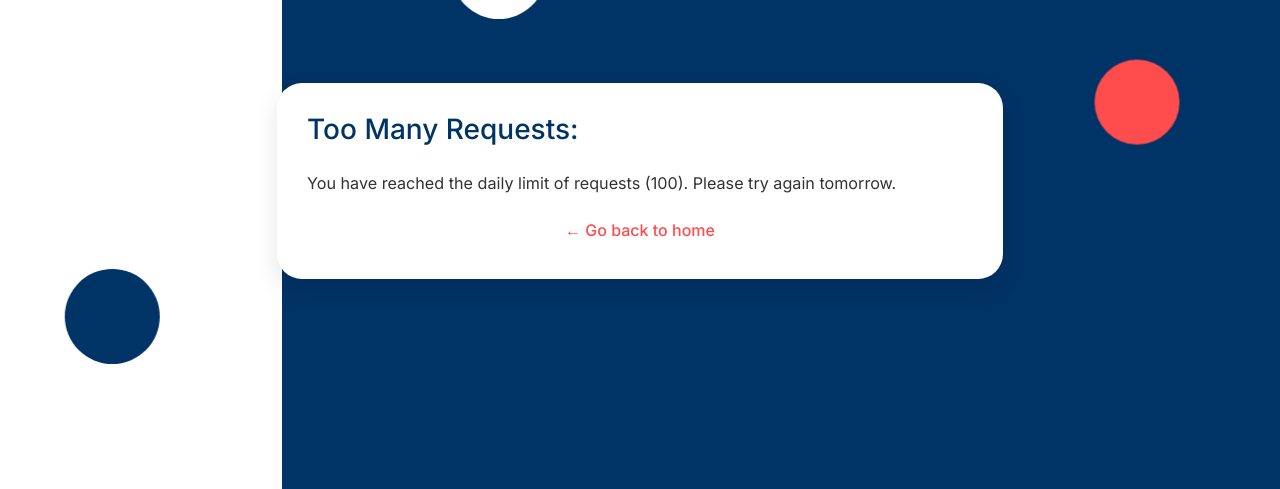
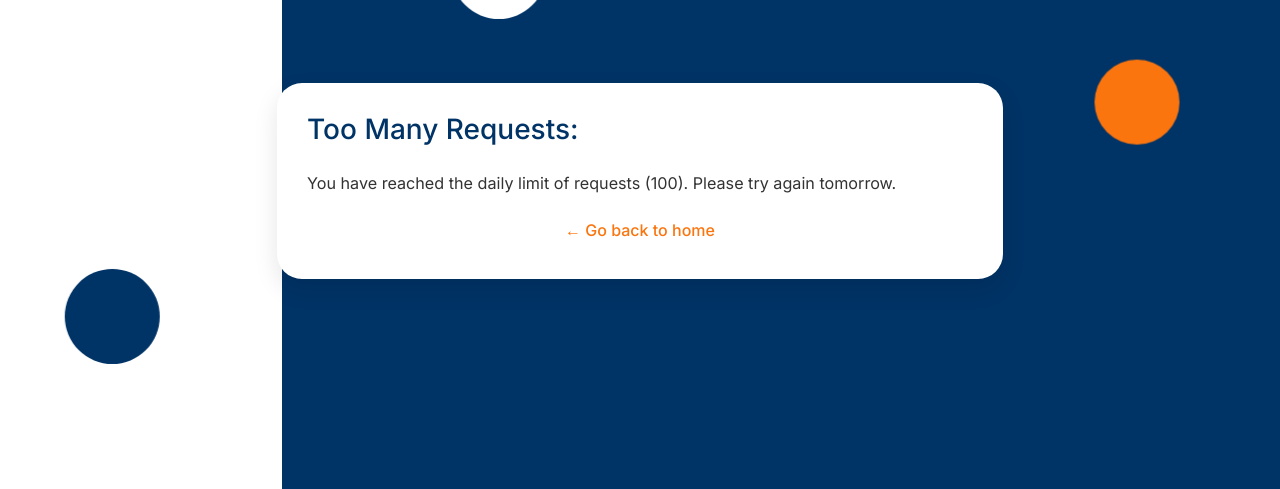
Before and after one commit to KhaledAlrashi1/Resume-Summarizer, a Flask app: template templates/too_many_requests.html in a window 1280 px wide. Shown: the part 115-604 px from the top of the page. Run offline with Flask 3, Linux system fonts and the light colour scheme; the template is opened without the code that fills it, so the values that code supplies are empty; parts of the project's set-up code (start-up, migrations or seed data) failed here and were passed over.

Commit message:
changing colors from red to orange
Signed-off-by: KhaledAlrashidi1 <alrashidi.kha@gmail.com>

```diff
--- a/templates/too_many_requests.html
+++ b/templates/too_many_requests.html
@@ -81,7 +81,7 @@
             right: 5%;
             width: 85px;
             height: 85px;
-            background-color: #ff4c4c;
+            background-color: #fb750f;
             border-radius: 50%;
             z-index: 0;
             animation: moveShape1 5s infinite alternate ease-in-out;
@@ -129,7 +129,7 @@
             position: absolute;
             width: 100%;
             height: 50px;
-            background-color: #ff4c4c;
+            background-color: #fb750f;
             bottom: 0;
             left: 0;
         }
@@ -172,7 +172,7 @@
         }
 
         .btn-link {
-            color: #ff4c4c;
+            color: #fb750f;
             font-weight: 500;
             text-decoration: none;
         }
```
